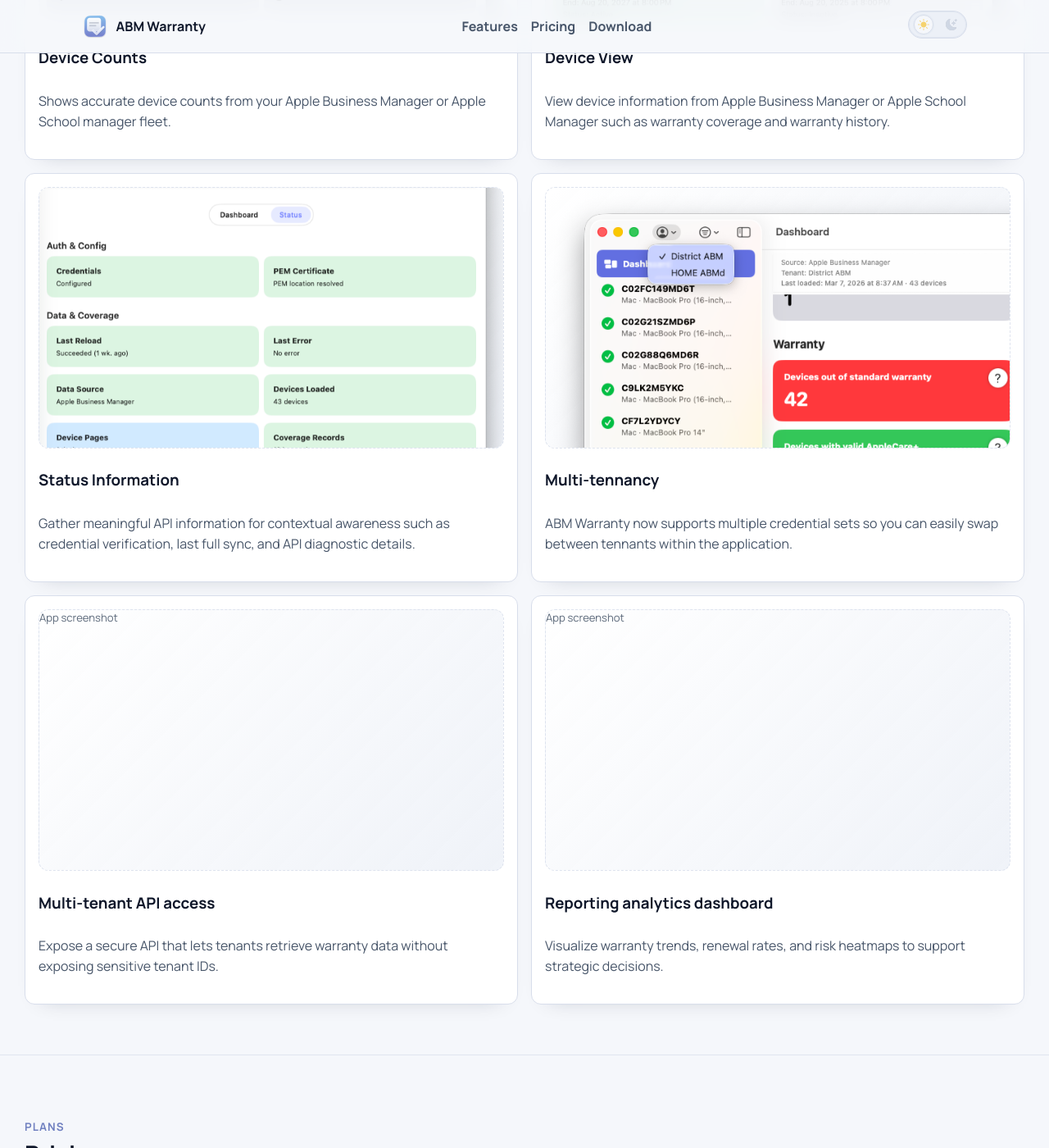
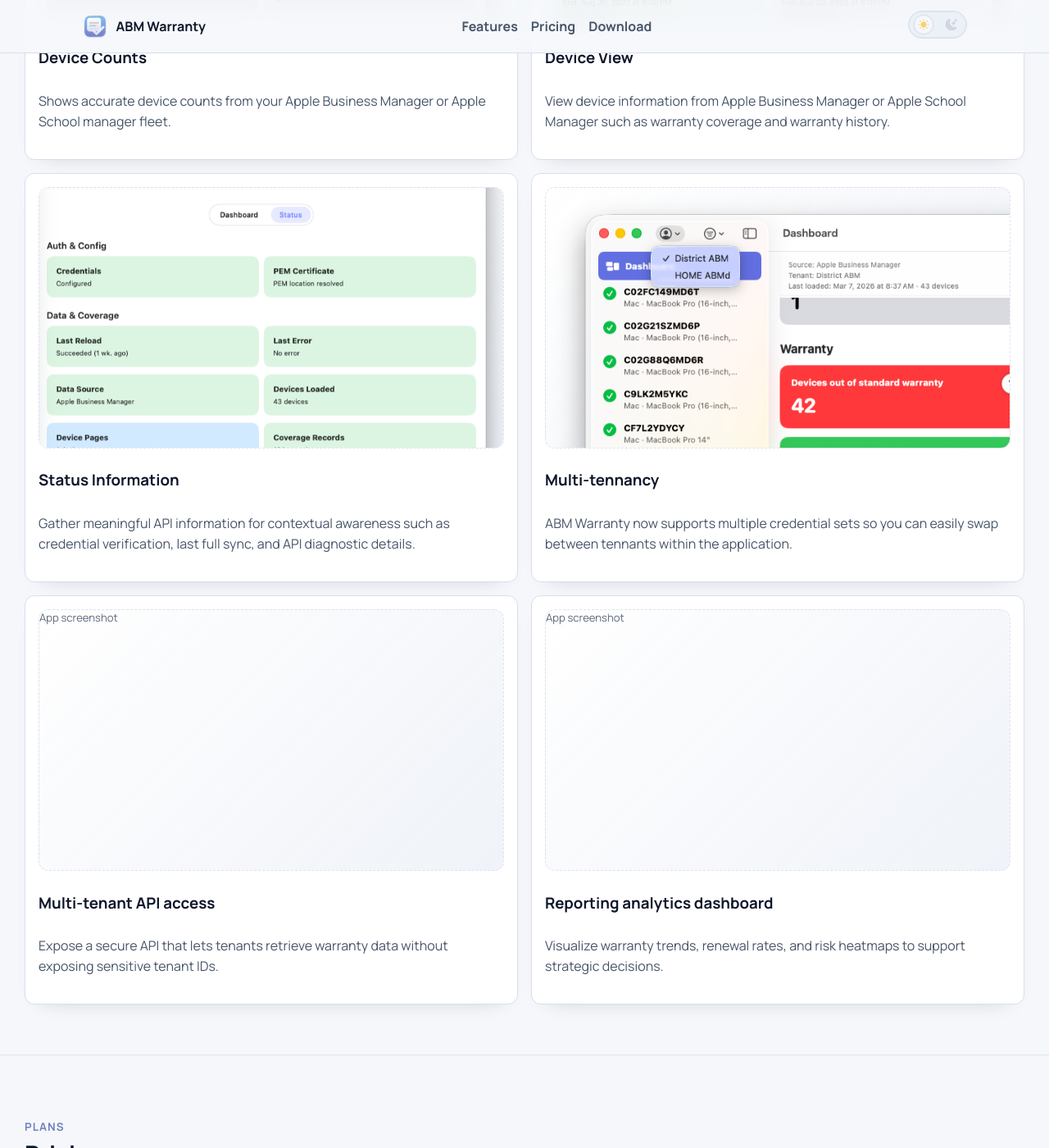
Before and after one commit to jonbrown21/abmwarranty, a Jekyll site: the page built from index.md, in a window 1280 px wide and 1400 px high, scrolled down 1688 px. Shown: the whole window at 82% size. Built offline with Jekyll 4.4.1, drawn with Linux system fonts in a browser that asks for light colours.

Commit message:
style: increase feature 6 crop tightness for larger corner focus

```diff
--- a/assets/css/main.css
+++ b/assets/css/main.css
@@ -563,7 +563,7 @@ html[data-theme='dark'] .theme-icon-light { color: #9ca9c0; opacity: 0.35; }
 .feature-card #feature-card-6-image {
   object-fit: cover;
   object-position: left top;
-  transform: scale(1.65);
+  transform: scale(1.7);
   transform-origin: left top;
 }
 
```
